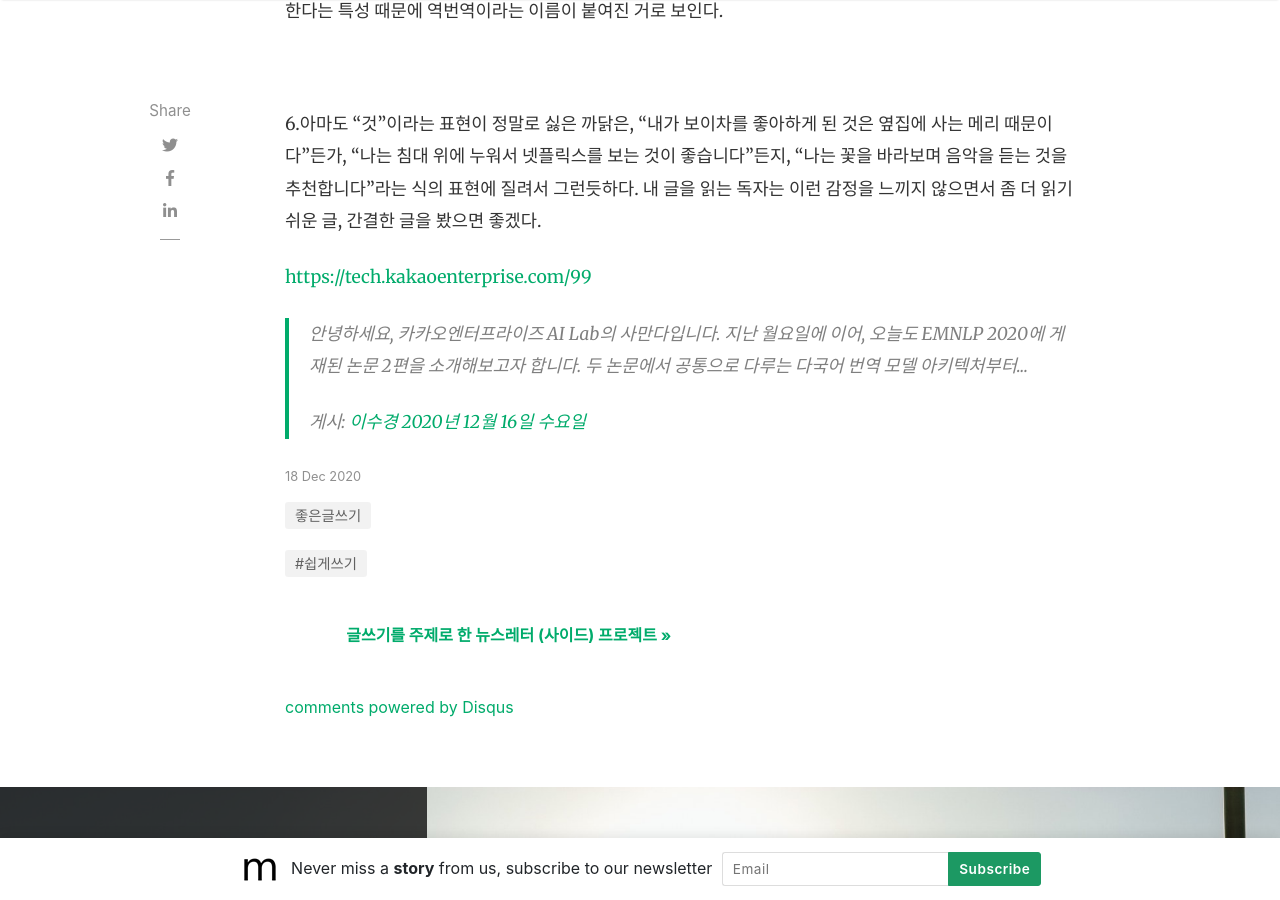
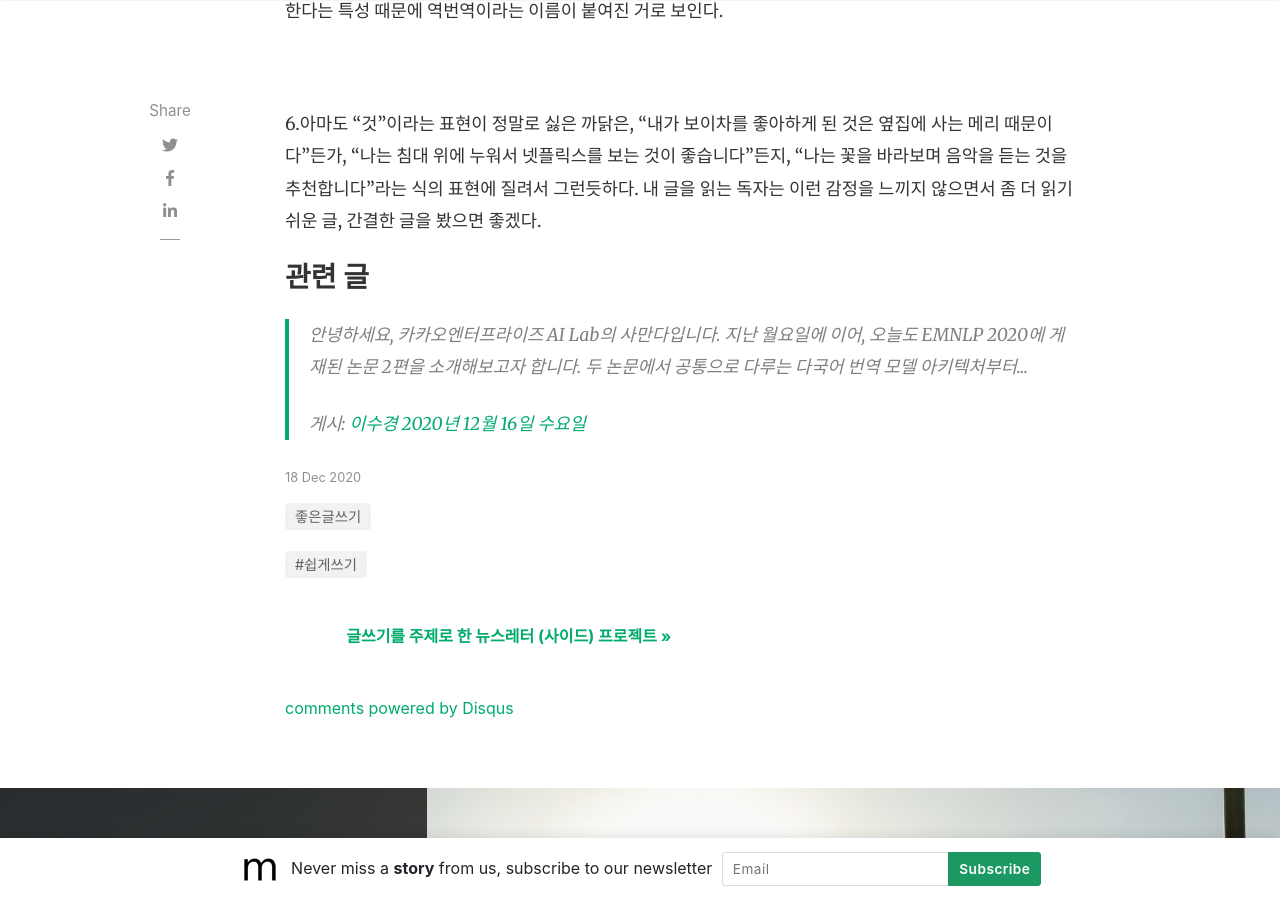
Before and after one commit to samantha-writer/samantha-writer.github.io, a Jekyll site: the page built from _posts/2020-12-18-201218-001.md, in a window 1280 px wide and 900 px high, scrolled down 2567 px. Built offline with Jekyll 4.4.1, drawn with Linux system fonts in a browser that asks for light colours; nearby versions of some CDN libraries; comment, search, counter and statistics services are not loaded.

Commit message:
Update 2020-12-18-201218-001.md

```diff
--- a/_posts/2020-12-18-201218-001.md
+++ b/_posts/2020-12-18-201218-001.md
@@ -52,8 +52,7 @@ hidden: false
 
 6.아마도 "것"이라는 표현이 정말로 싫은 까닭은, "내가 보이차를 좋아하게 된 것은 옆집에 사는 메리 때문이다"든가, "나는 침대 위에 누워서 넷플릭스를 보는 것이 좋습니다"든지, "나는 꽃을 바라보며 음악을 듣는 것을 추천합니다"라는 식의 표현에 질려서 그런듯하다. 내 글을 읽는 독자는 이런 감정을 느끼지 않으면서 좀 더 읽기 쉬운 글, 간결한 글을 봤으면 좋겠다.
 
-[https://tech.kakaoenterprise.com/99](https://tech.kakaoenterprise.com/99)
-
+### 관련 글
 <div class="fb-post" data-href="https://www.facebook.com/samantha.writer89/posts/3681965095194531" data-width="" data-show-text="true"><blockquote cite="https://www.facebook.com/samantha.writer89/posts/3681965095194531" class="fb-xfbml-parse-ignore"><p>안녕하세요, 카카오엔터프라이즈 AI Lab의 사만다입니다.
 
 지난 월요일에 이어, 오늘도 EMNLP 2020에 게재된 논문 2편을 소개해보고자 합니다. 두 논문에서 공통으로 다루는 다국어 번역 모델 아키텍처부터...</p>게시: <a href="https://www.facebook.com/samantha.writer89">이수경</a>&nbsp;<a href="https://www.facebook.com/samantha.writer89/posts/3681965095194531">2020년 12월 16일 수요일</a></blockquote></div>
```
